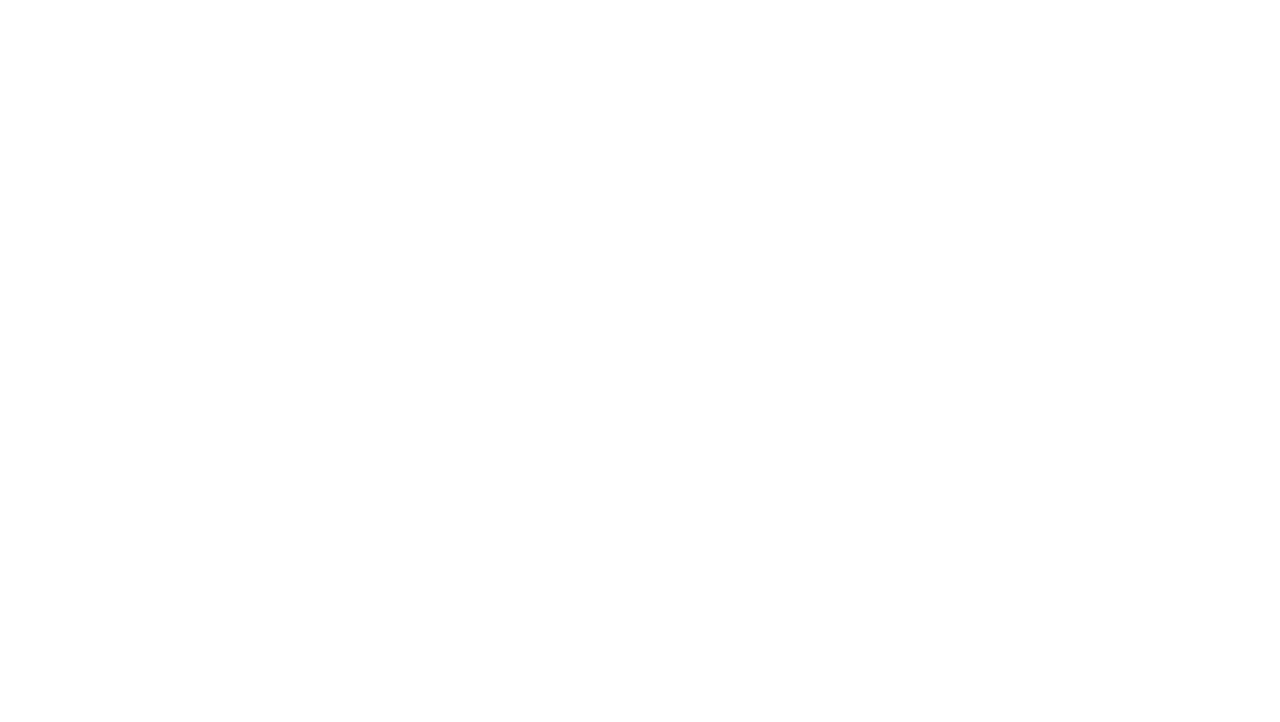
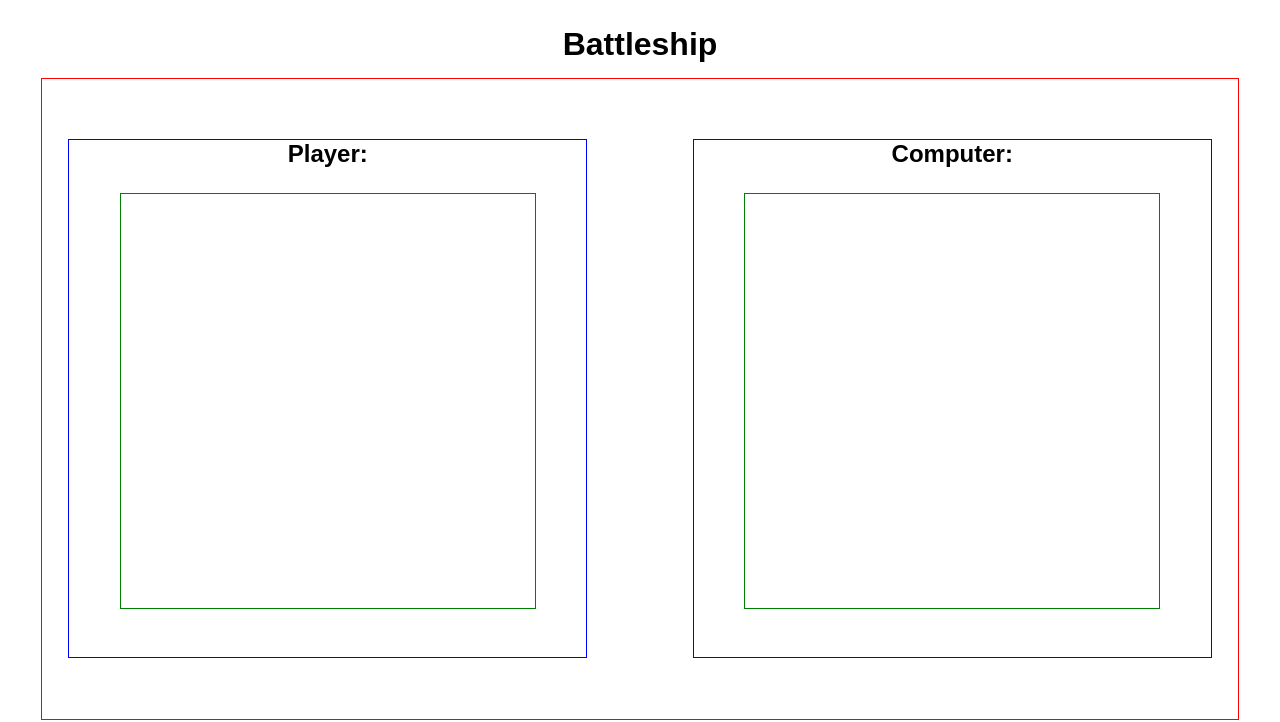
Before and after one commit to safal-t/odin-battleship, a website built with webpack: page src/index.html in a window 1280 px wide. Built offline with nearby package versions, Linux system fonts and the light colour scheme.

Commit message:
feat: create boilerplate html and minor styling

```diff
--- a/src/css/index.css
+++ b/src/css/index.css
@@ -15,28 +15,38 @@ body {
   padding: 2%;
 }
 
-section {
+.main {
+  outline: 1px solid red;
+  height: 80vh;
+  margin: 1rem;
+  padding: 5%;
   display: flex;
   justify-content: center;
   gap: 10%;
-  margin-top: 4rem;
 }
 
-.board-container {
-  width: 30%;
-  min-height: 70vh;
+.player-game-container,
+.computer-game-container {
+  outline: 1px solid blue;
+  height: 100%;
+  aspect-ratio: 1/1;
+  display: flex;
+  flex-direction: column;
+  align-items: center;
+  gap: 5%;
 }
 
-.gameboard-container {
-  margin: 10px;
+.player-game-board-container,
+.computer-game-board-container {
+  outline: 1px solid green;
+  height: 80%;
   aspect-ratio: 1/1;
-  outline: 2px solid black;
   display: flex;
   flex-wrap: wrap;
 }
 
 .cell {
-  outline: 1px solid grey;
-  width: 10%;
+  border: 1px solid black;
+  height: 10%;
   aspect-ratio: 1/1;
 }
--- a/src/index.html
+++ b/src/index.html
@@ -5,5 +5,17 @@
     <meta name="viewport" content="width=device-width, initial-scale=1.0" />
     <title>Document</title>
   </head>
-  <body></body>
+  <body>
+    <h1>Battleship</h1>
+    <section class="main">
+      <div class="player-game-container">
+        <h2 class="game-heading">Player:</h2>
+        <div class="player-game-board-container"></div>
+      </div>
+      <div class="computer-game-container">
+        <h2 class="game-heading">Computer:</h2>
+        <div class="computer-game-board-container"></div>
+      </div>
+    </section>
+  </body>
 </html>
```
